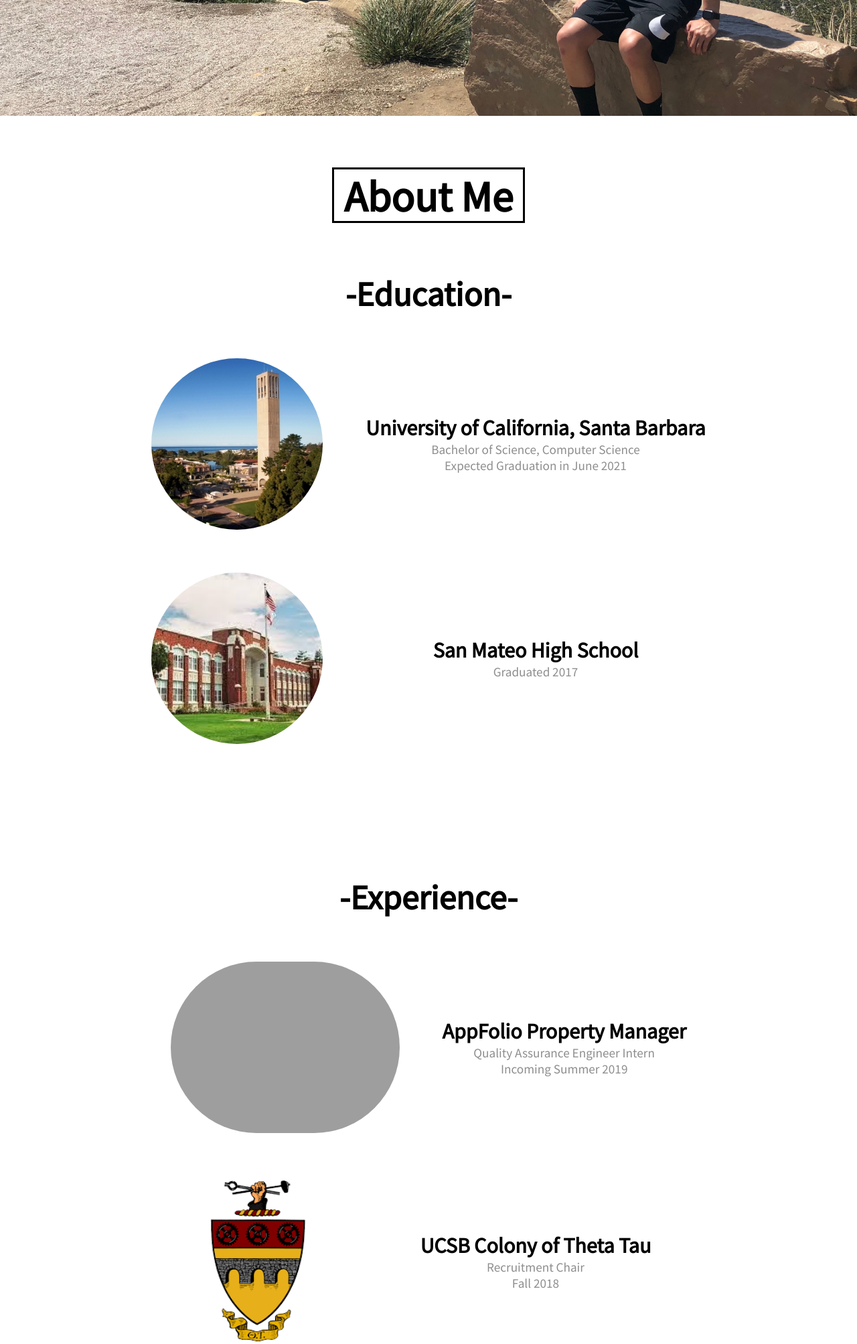
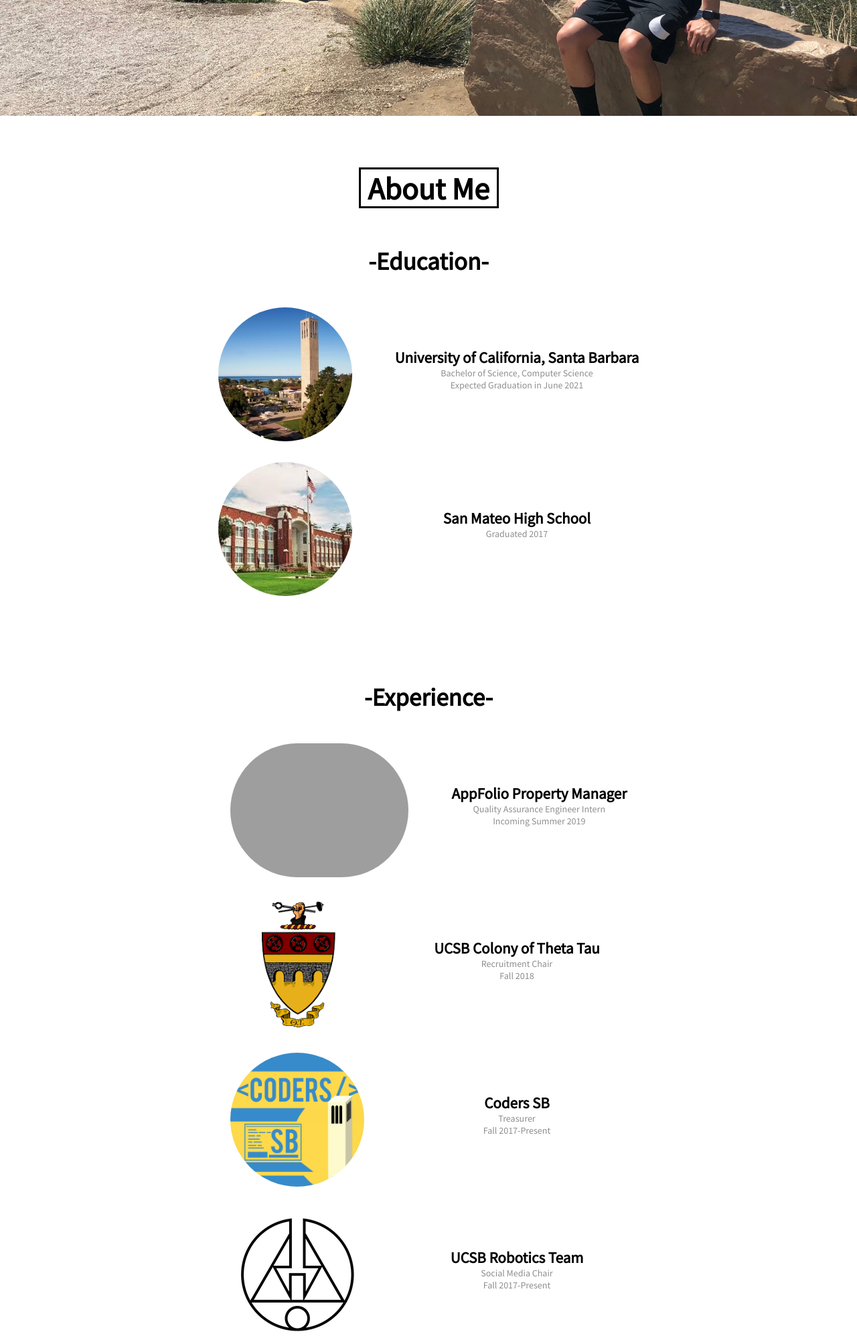
Before and after one commit to austinwong3/austinwong3.github.io, a PHP site: page /index.html in a window 1280 px wide. Shown: the part 525-2532 px from the top of the page at 67% size. Run offline with PHP 8.4, Linux system fonts and the light colour scheme; grey boxes are pictures that could not be loaded.

Commit message:
typing done

```diff
--- a/css/main.css
+++ b/css/main.css
@@ -131,9 +131,9 @@
 
 #about h1
 {
-    font-size: 5vw;
-    height:6vw;
-    width:22vw;
+    font-size: 46px;
+    height:55.26px;
+    width:203px;
     border: 3px black solid;
     text-align: center;
     margin-top:2vw;
@@ -143,16 +143,16 @@
 
 #about h2
 {
-    font-size: 4vw;
+    font-size: 37px;
 }
 
 #about h3
 {
-    font-size: 2.5vw;
+    font-size: 23px;
 }
 #about h4
 {
-    font-size: 1.5vw
+    font-size: 14px;
 }
 
 #about
@@ -162,8 +162,8 @@
 
 #about img
 {
-	height: 20vw;
-    border-radius: 20vw;
+	height: 200px;
+    border-radius: 500px;
     margin-right: 5vw;
 
 }
@@ -187,12 +187,12 @@
 
 .content_container
 {
-    margin:5vw;
+    margin:46px;
 }
 .img_caption_container
 {
-    height:20vw;
+    height:185px;
     display: flex;
-    margin: 5vw;
+    margin: 46px;
 
 }
```
